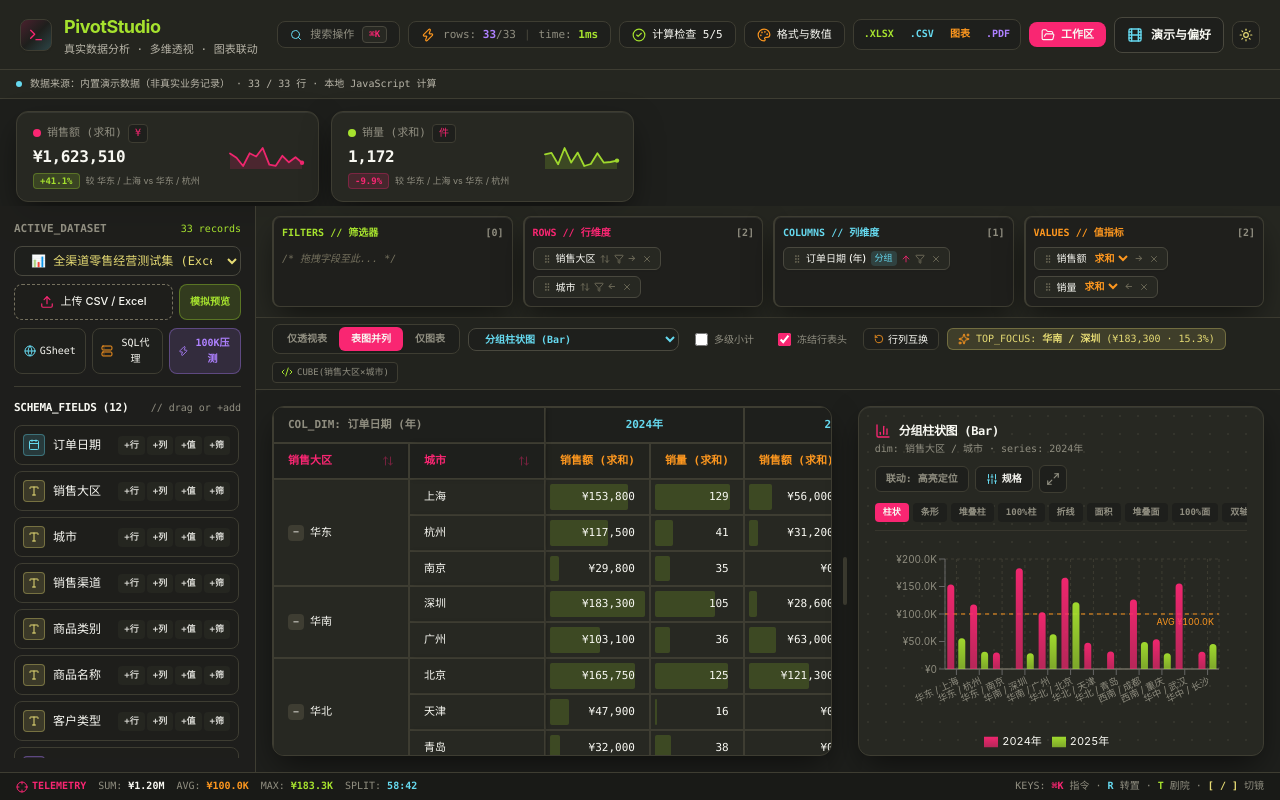
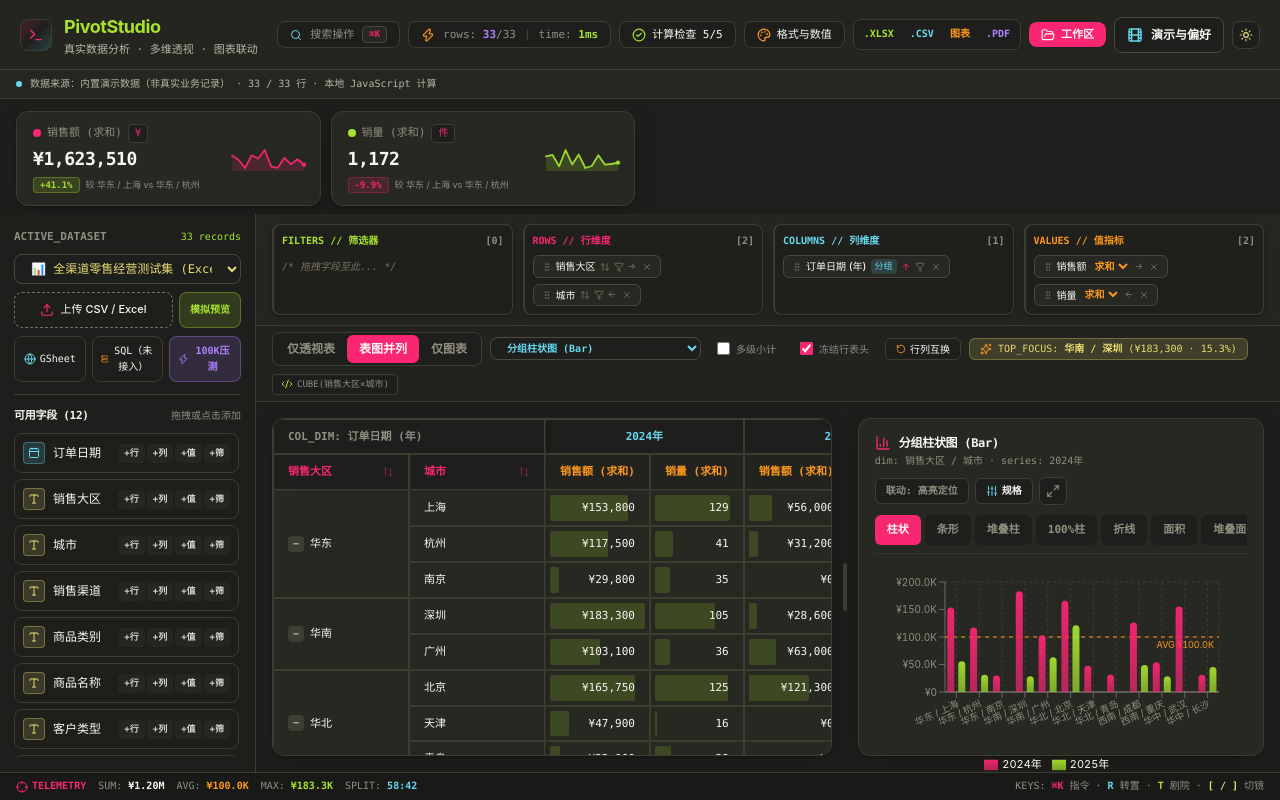
Before and after one commit to lovemoganna/PivotStudio, a React (Vite) app: page / in a window 1280 px wide. Built offline with nearby package versions, Linux system fonts and the light colour scheme; the HTML template or start-up script is replaced by a standard one.

Commit message:
fix: responsive field controls, copy feedback, keyboard split and workspace integrity

```diff
--- a/src/features/pivot/PivotWorkbench.jsx
+++ b/src/features/pivot/PivotWorkbench.jsx
@@ -40,7 +40,7 @@ import { CommandPaletteModal } from './components/modals/CommandPaletteModal';
 
 export default function PivotWorkbench() {
   const [darkMode, setDarkMode] = useState(true);
-  const [soundEnabled, setSoundEnabled] = useState(true);
+  const [soundEnabled, setSoundEnabled] = useState(false);
   const [keynotePlaying, setKeynotePlaying] = useState(false);
   const [keynoteShotIdx, setKeynoteShotIdx] = useState(0);
   const [cinemaTheaterMode, setCinemaTheaterMode] = useState(false);
@@ -188,17 +188,29 @@ export default function PivotWorkbench() {
     toastTimerRef.current = setTimeout(() => { setToastMessage(null); }, 3200);
   }, []);
 
-  const copyTextToClipboard = useCallback((text, successMsg = '已复制到剪贴板') => {
+  const copyTextToClipboard = useCallback(async (text, successMsg = '已复制到剪贴板') => {
     try {
-      const ta = document.createElement('textarea');
-      ta.value = text;
-      document.body.appendChild(ta);
-      ta.select();
-      document.execCommand('copy');
-      document.body.removeChild(ta);
+      if (navigator.clipboard && window.isSecureContext) {
+        await navigator.clipboard.writeText(text);
+      } else {
+        const input = document.createElement('textarea');
+        input.value = text;
+        input.style.position = 'fixed';
+        input.style.opacity = '0';
+        document.body.appendChild(input);
+        input.focus();
+        input.select();
+        try {
+          if (!document.execCommand('copy')) throw new Error('Copy rejected');
+        } finally {
+          input.remove();
+        }
+      }
       showToast(successMsg);
+      return true;
     } catch {
-      showToast(successMsg);
+      showToast('复制失败，请手动选择文本进行复制', 'error');
+      return false;
     }
   }, [showToast]);
 
@@ -1057,7 +1069,7 @@ export default function PivotWorkbench() {
 
   return (
     <div className={darkMode && !isPrintingReport ? 'dark' : ''}>
-      <div className={`h-screen bg-[#F7F6F0] dark:bg-[#1E1F1C] text-[#272822] dark:text-[#F8F8F2] text-[11px] leading-relaxed antialiased tabular-nums flex flex-col apple-font-sans select-none print:bg-white print:text-black apple-transition ${isPrintingReport ? 'h-auto overflow-visible' : 'overflow-hidden'}`}>
+      <div className={`h-[100dvh] min-h-[480px] bg-[#F7F6F0] dark:bg-[#1E1F1C] text-[#272822] dark:text-[#F8F8F2] text-[12px] leading-relaxed antialiased tabular-nums flex flex-col apple-font-sans select-none print:bg-white print:text-black apple-transition ${isPrintingReport ? 'h-auto overflow-visible' : 'overflow-hidden'}`}>
         <div className="hidden print:block px-6 py-4 border-b border-black/15">
           <h1 className="text-base font-semibold tracking-tight text-black">PivotEngine Studio [Monokai Pro] 数据透视分析报告 — {currentDataset.name}</h1>
           <p className="text-[11px] text-[#75715E] mt-1">导出时间: {new Date().toLocaleString('zh-CN')} · 有效记录: {pivotResult.filteredCount.toLocaleString()} / {pivotResult.totalCount.toLocaleString()} 行 · 导出人: {currentUser.name}</p>
@@ -1105,7 +1117,7 @@ export default function PivotWorkbench() {
 
         {/* Bento KPI Cards Strip with Mini Sparklines */}
         {unifiedChartSpec.kpiCards.length > 0 && (
-          <div className="bg-[#F7F6F0] dark:bg-[#1E1F1C] px-4 pt-3 pb-1 grid grid-cols-1 sm:grid-cols-2 xl:grid-cols-4 gap-3 shrink-0">
+          <div className="bg-[#F7F6F0] dark:bg-[#1E1F1C] px-3 sm:px-4 pt-3 pb-2 grid grid-cols-2 lg:grid-cols-4 gap-2.5 shrink-0">
             {unifiedChartSpec.kpiCards.map((kpi) => (
               <div key={kpi.id} className="px-4 py-3 rounded-xl border border-[#D6D4C8] dark:border-[#3E3D32] bg-[#FFFDF7] dark:bg-[#272822] apple-specular-card flex items-center justify-between gap-3 apple-transition hover:border-[#66D9EF]/60">
                 <div className="min-w-0">
@@ -1114,7 +1126,7 @@ export default function PivotWorkbench() {
                     <span className="truncate">{kpi.title}</span>
                     {kpi.unit && <span className="px-1.5 py-0.2 rounded bg-[#EFECE1] dark:bg-[#1E1F1C] border border-[#D6D4C8] dark:border-[#3E3D32] text-[#F92672] text-[10px] apple-font-mono shrink-0">{kpi.unit}</span>}
                   </div>
-                  <div className="text-base font-bold tracking-tight apple-font-mono text-[#272822] dark:text-[#F8F8F2] mt-0.5">{kpi.formattedCurrent}</div>
+                  <div className="text-lg font-bold tracking-tight apple-font-mono text-[#272822] dark:text-[#F8F8F2] mt-0.5">{kpi.formattedCurrent}</div>
                   {kpi.comparison && (
                     <div className="flex items-center gap-1.5 mt-1">
                       <span className={`inline-flex items-center px-1.5 py-0.2 rounded text-[9px] font-bold apple-font-mono ${kpi.comparison.isPositive ? 'bg-[#A6E22E]/15 text-[#4A7500] dark:text-[#A6E22E] border border-[#A6E22E]/30' : 'bg-[#F92672]/15 text-[#F92672] border border-[#F92672]/30'}`}>
@@ -1178,14 +1190,14 @@ export default function PivotWorkbench() {
         <div
           ref={splitContainerRef}
           key={`${viewMode}_${chartType}_${keynoteShotIdx}`}
-          className={`flex-1 flex flex-col lg:flex-row min-h-0 bg-[#F7F6F0] dark:bg-[#1E1F1C] p-4 gap-2 animate-apple-stage ${isPrintingReport ? 'overflow-visible flex-col min-h-0 h-auto' : 'overflow-hidden'}`}
+          className={`flex-1 flex flex-col lg:flex-row min-h-0 bg-[#F7F6F0] dark:bg-[#1E1F1C] p-2 sm:p-3 lg:p-4 gap-2 ${isPrintingReport ? 'overflow-visible flex-col min-h-0 h-auto' : 'overflow-hidden'}`}
         >
           {(viewMode !== 'chart' || isPrintingReport) && (
             <div
               style={{
                 ...(viewMode === 'split' && !isPrintingReport ? { flexBasis: `${splitRatioPct}%` } : {}),
               }}
-              className={`bg-[#FFFDF7] dark:bg-[#272822] rounded-xl border border-[#D6D4C8] dark:border-[#3E3D32] apple-specular-card flex flex-col min-h-0 overflow-hidden apple-transition ${viewMode === 'split' && !isPrintingReport ? 'min-w-[280px] flex-1 h-full' : 'w-full flex-1 h-full'} ${isPrintingReport ? 'overflow-visible h-auto' : ''}`}
+              className={`bg-[#FFFDF7] dark:bg-[#272822] rounded-xl border border-[#D6D4C8] dark:border-[#3E3D32] apple-specular-card flex flex-col min-h-0 overflow-hidden apple-transition ${viewMode === 'split' && !isPrintingReport ? 'min-w-0 lg:min-w-0 lg:min-w-[280px] flex-1 h-full' : 'w-full flex-1 h-full'} ${isPrintingReport ? 'overflow-visible h-auto' : ''}`}
             >
               <PivotTable
                 pivotResult={pivotResult}
@@ -1224,7 +1236,9 @@ export default function PivotWorkbench() {
                 setSplitRatioPct(58);
                 showToast('已复位分栏比例为 58 : 42');
               }}
-              title="左右拖拽无级调节表图比例 · 双击复位 (58:42)"
+              role="separator" aria-label="调整表图宽度" aria-orientation="vertical" aria-valuemin={35} aria-valuemax={75} aria-valuenow={splitRatioPct} tabIndex={0}
+              onKeyDown={(e) => { if (e.key === "ArrowLeft" || e.key === "ArrowRight") { e.preventDefault(); setSplitRatioPct((p) => Math.min(75, Math.max(35, p + (e.key === "ArrowRight" ? 5 : -5)))); } else if (e.key === "Home") { e.preventDefault(); setSplitRatioPct(58); } }}
+              title="左右拖拽调整表图比例；方向键微调，Home 复位"
               className={`hidden lg:flex w-2.5 h-full rounded-full items-center justify-center cursor-col-resize select-none transition-colors shrink-0 group ${isResizingSplit ? 'bg-[#F92672]/30' : 'hover:bg-[#66D9EF]/20'}`}
             >
               <div className={`w-1 h-12 rounded-full transition-colors ${isResizingSplit ? 'bg-[#F92672]' : 'bg-[#D6D4C8] dark:bg-[#3E3D32] group-hover:bg-[#66D9EF]'}`} />
--- a/src/features/pivot/components/ChartStudio.jsx
+++ b/src/features/pivot/components/ChartStudio.jsx
@@ -219,15 +219,17 @@ export function ChartStudio({
       </div>
 
       {/* Quick Tactile Chart Switcher Pill Strip */}
-      <div className="flex items-center gap-1 overflow-x-auto pb-2 mb-1 border-b border-[#D6D4C8]/60 dark:border-[#3E3D32]/70 apple-font-mono shrink-0">
+      <div role="group" aria-label="图表类型" className="flex items-center gap-1 overflow-x-auto pb-2 mb-1 border-b border-[#D6D4C8]/60 dark:border-[#3E3D32]/70 apple-font-mono shrink-0">
         {VISUAL_CHART_TYPES.map((ct) => (
           <button
             key={ct.value}
+            aria-label={`切换为${ct.label}`}
+            aria-pressed={chartType === ct.value}
             onClick={() => {
               soundEngine?.playClick(540);
               setChartType(ct.value);
             }}
-            className={`px-2 py-0.5 rounded text-[9px] font-semibold whitespace-nowrap transition ${chartType === ct.value ? 'bg-[#F92672] text-[#F8F8F2]' : 'bg-[#EFECE1]/70 dark:bg-[#1E1F1C] text-[#75715E] dark:text-[#908E80] hover:text-[#272822] dark:hover:text-[#F8F8F2]'}`}
+            className={`px-3 py-1.5 rounded-md text-[11px] font-semibold whitespace-nowrap transition ${chartType === ct.value ? 'bg-[#F92672] text-[#F8F8F2]' : 'bg-[#EFECE1]/70 dark:bg-[#1E1F1C] text-[#75715E] dark:text-[#908E80] hover:text-[#272822] dark:hover:text-[#F8F8F2]'}`}
           >
             {ct.short}
           </button>
--- a/src/features/pivot/components/FieldShelf.jsx
+++ b/src/features/pivot/components/FieldShelf.jsx
@@ -51,10 +51,10 @@ export function FieldShelf({
 }) {
   return (
     <>
-      <div className="flex-1 flex flex-col md:flex-row overflow-hidden relative">
+      <div className="flex-1 min-h-0 flex flex-col md:flex-row overflow-hidden relative">
         {/* Left Sidebar: Schema Field Palette & Data Ingestion (Step 5) */}
         {!cinemaTheaterMode && (
-          <aside className="w-full md:w-64 bg-[#EFECE1]/60 dark:bg-[#1E1F1C]/80 border-r border-[#D6D4C8] dark:border-[#3E3D32] p-3.5 flex flex-col gap-3 shrink-0 print:hidden overflow-y-auto">
+          <aside className="w-full max-h-[36vh] md:max-h-none md:w-64 md:min-h-0 bg-[#EFECE1]/60 dark:bg-[#1E1F1C]/80 border-b md:border-b-0 md:border-r border-[#D6D4C8] dark:border-[#3E3D32] p-3.5 flex flex-col gap-3 shrink-0 print:hidden overflow-y-auto">
             <div className="space-y-2">
               <div className="flex items-center justify-between">
                 <span className="text-[11px] font-bold text-[#75715E] dark:text-[#908E80] apple-font-mono">
@@ -138,7 +138,7 @@ export function FieldShelf({
                 </button>
                 <button onClick={() => { soundEngine?.playClick(550); setActiveDataSourceModal('sql'); }} className="px-2 py-1.5 rounded-lg bg-[#FFFDF7] dark:bg-[#1E1F1C] border border-[#D6D4C8] dark:border-[#3E3D32] hover:border-[#FD971F] text-[10px] font-medium flex items-center justify-center gap-1 transition">
                   <Server className="w-3 h-3 text-[#FD971F]" />
-                  <span>SQL代理</span>
+                  <span>SQL（未接入）</span>
                 </button>
                 <button onClick={() => { soundEngine?.playClick(550); setActiveDataSourceModal('bigdata'); }} className="px-2 py-1.5 rounded-lg bg-[#AE81FF]/15 text-[#6B38FB] dark:text-[#AE81FF] border border-[#AE81FF]/35 hover:bg-[#AE81FF]/25 text-[10px] font-semibold flex items-center justify-center gap-1 transition">
                   <Zap className="w-3 h-3 text-[#AE81FF]" />
@@ -150,8 +150,8 @@ export function FieldShelf({
             {/* Schema Field List */}
             <div className="flex-1 flex flex-col min-h-0 border-t border-[#D6D4C8] dark:border-[#3E3D32] pt-3">
               <div className="flex items-center justify-between mb-2">
-                <span className="text-[11px] font-bold tracking-tight apple-font-mono">SCHEMA_FIELDS ({currentDataset.fields.length})</span>
-                <span className="text-[10px] text-[#75715E] dark:text-[#908E80] apple-font-mono">// drag or +add</span>
+                <span className="text-[11px] font-bold tracking-tight apple-font-mono">可用字段 ({currentDataset.fields.length})</span>
+                <span className="text-[10px] text-[#75715E] dark:text-[#908E80] apple-font-mono">拖拽或点击添加</span>
               </div>
               <div className="flex-1 overflow-y-auto space-y-1.5 pr-0.5">
                 {currentDataset.fields.map((field) => {
@@ -172,10 +172,10 @@ export function FieldShelf({
                         <span className="font-medium text-xs truncate">{field.name}</span>
                       </div>
                       <div className="flex items-center gap-0.5 opacity-85 group-hover:opacity-100 shrink-0 apple-font-mono">
-                        <button onClick={() => addFieldToZone('rows', field.name)} className="px-1.5 py-0.5 rounded bg-[#EFECE1] dark:bg-[#272822] hover:bg-[#F92672] hover:text-[#F8F8F2] text-[9px] font-semibold transition">+行</button>
-                        <button onClick={() => addFieldToZone('columns', field.name)} className="px-1.5 py-0.5 rounded bg-[#EFECE1] dark:bg-[#272822] hover:bg-[#66D9EF] hover:text-[#1E1F1C] text-[9px] font-semibold transition">+列</button>
-                        <button onClick={() => addFieldToZone('values', field.name)} className="px-1.5 py-0.5 rounded bg-[#EFECE1] dark:bg-[#272822] hover:bg-[#FD971F] hover:text-[#1E1F1C] text-[9px] font-semibold transition">+值</button>
-                        <button onClick={() => addFieldToZone('filters', field.name)} className="px-1.5 py-0.5 rounded bg-[#EFECE1] dark:bg-[#272822] hover:bg-[#A6E22E] hover:text-[#1E1F1C] text-[9px] font-semibold transition">+筛</button>
+                        <button aria-label={`将${field.name}添加为行维度`} onClick={() => addFieldToZone('rows', field.name)} className="px-1.5 py-0.5 rounded bg-[#EFECE1] dark:bg-[#272822] hover:bg-[#F92672] hover:text-[#F8F8F2] text-[9px] font-semibold transition">+行</button>
+                        <button aria-label={`将${field.name}添加为列维度`} onClick={() => addFieldToZone('columns', field.name)} className="px-1.5 py-0.5 rounded bg-[#EFECE1] dark:bg-[#272822] hover:bg-[#66D9EF] hover:text-[#1E1F1C] text-[9px] font-semibold transition">+列</button>
+                        <button aria-label={`将${field.name}添加为数值指标`} onClick={() => addFieldToZone('values', field.name)} className="px-1.5 py-0.5 rounded bg-[#EFECE1] dark:bg-[#272822] hover:bg-[#FD971F] hover:text-[#1E1F1C] text-[9px] font-semibold transition">+值</button>
+                        <button aria-label={`将${field.name}添加为筛选条件`} onClick={() => addFieldToZone('filters', field.name)} className="px-1.5 py-0.5 rounded bg-[#EFECE1] dark:bg-[#272822] hover:bg-[#A6E22E] hover:text-[#1E1F1C] text-[9px] font-semibold transition">+筛</button>
                       </div>
                     </div>
                   );
@@ -186,9 +186,9 @@ export function FieldShelf({
         )}
 
         {/* Main Work Area */}
-        <main className="flex-1 flex flex-col min-w-0 overflow-y-auto lg:overflow-hidden">
+        <main className="flex-1 min-h-0 flex flex-col min-w-0 overflow-y-auto lg:overflow-hidden">
           {!cinemaTheaterMode && (
-            <section className="bg-[#EFECE1]/65 dark:bg-[#272822]/90 border-b border-[#D6D4C8] dark:border-[#3E3D32] px-4 py-2.5 grid grid-cols-1 sm:grid-cols-2 xl:grid-cols-4 gap-2.5 shrink-0 print:hidden">
+            <section className="bg-[#EFECE1]/65 dark:bg-[#272822]/90 border-b border-[#D6D4C8] dark:border-[#3E3D32] px-3 sm:px-4 py-2.5 grid grid-cols-2 lg:grid-cols-4 gap-2.5 shrink-0 print:hidden">
               {[
                 { key: 'filters', label: 'FILTERS // 筛选器', badgeColor: 'text-[#4A7500] dark:text-[#A6E22E]', borderAccent: 'border-l-2 border-l-[#A6E22E]' },
                 { key: 'rows', label: 'ROWS // 行维度', badgeColor: 'text-[#F92672]', borderAccent: 'border-l-2 border-l-[#F92672]' },
@@ -355,7 +355,8 @@ export function FieldShelf({
                   <button
                     key={m.id}
                     onClick={() => { soundEngine?.playClick(520); setViewMode(m.id); }}
-                    className={`px-3 py-1 rounded-md text-[10px] font-semibold transition ${viewMode === m.id ? 'bg-[#F92672] text-[#F8F8F2] shadow-sm' : 'text-[#75715E] dark:text-[#908E80] hover:text-[#272822] dark:hover:text-[#F8F8F2]'}`}
+                    aria-pressed={viewMode === m.id}
+                    className={`px-3 py-1.5 rounded-md text-xs font-semibold transition ${viewMode === m.id ? 'bg-[#F92672] text-[#F8F8F2] shadow-sm' : 'text-[#75715E] dark:text-[#908E80] hover:text-[#272822] dark:hover:text-[#F8F8F2]'}`}
                   >
                     {m.label}
                   </button>
@@ -363,6 +364,7 @@ export function FieldShelf({
               </div>
 
               <select
+                aria-label="选择图表类型"
                 value={chartType}
                 onChange={(e) => { soundEngine?.playClick(560); setChartType(e.target.value); }}
                 className="px-3 py-1 rounded-lg border border-[#D6D4C8] dark:border-[#49483E] bg-[#FFFDF7] dark:bg-[#1E1F1C] text-[#272822] dark:text-[#66D9EF] text-[10px] font-semibold apple-font-mono focus:outline-none focus:border-[#F92672]"
--- a/src/index.css
+++ b/src/index.css
@@ -75,3 +75,11 @@
 /* Accessible focus styling, reduced-motion support. */
 :where(button,a,input,select,textarea):focus-visible { outline: 2px solid #66D9EF; outline-offset: 2px; }
 @media (prefers-reduced-motion: reduce) { *,*::before,*::after { animation-duration: .01ms !important; transition-duration: .01ms !important; scroll-behavior: auto !important; } }
+
+/* Preserve Monokai identity while establishing usable typography and restrained surfaces. */
+.apple-font-sans { font-family: Inter, "SF Pro Text", -apple-system, BlinkMacSystemFont, "Segoe UI", "PingFang SC", "Microsoft YaHei", sans-serif; }
+.apple-font-mono { font-family: "JetBrains Mono", "SF Mono", ui-monospace, Menlo, Consolas, monospace; }
+.apple-transition { transition-property: background-color, color, border-color, box-shadow, transform; transition-duration: 160ms; transition-timing-function: ease-out; }
+.apple-specular-card { box-shadow: 0 1px 2px rgba(39,40,34,.06), 0 6px 22px rgba(39,40,34,.04); }
+.dark .apple-specular-card { box-shadow: 0 1px 2px rgba(0,0,0,.25), 0 8px 24px rgba(0,0,0,.16); }
+.monokai-grid-canvas { background-image: none; }
```
Also changed, not shown: src/features/pivot/components/modals/WorkspaceModal.jsx (+6 -2 lines).
